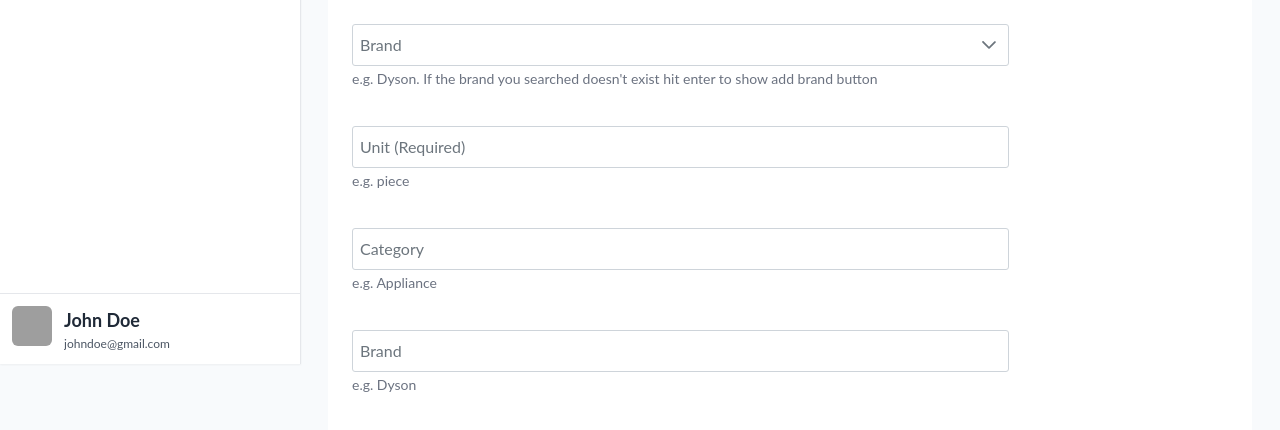
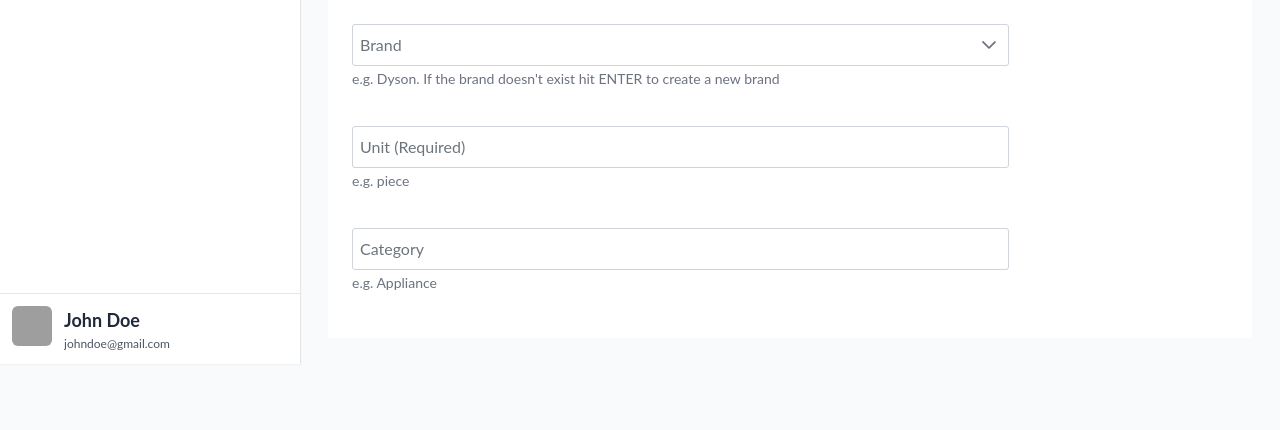
Before and after one commit to Bukolabs/gso-pwa, a React (Create React App) app: page /item/new in a window 1280 px wide. Shown: the part 436-866 px from the top of the page. After the commit the page ends 802 px from the top, so only its background shows below. Built offline with nearby package versions, Linux system fonts and the light colour scheme; no server answers; grey boxes are pictures that could not be loaded.

Commit message:
use hook for brand

```diff
--- /dev/null
+++ b/src/app/domain/item/new-item/form-item/brand.hook.ts
@@ -0,0 +1,43 @@
+import { CreateUtilsBrandDto } from "@api/api";
+import { useNotificationContext } from "@shared/ui/notification/notification.context";
+import { useState } from "react";
+
+export const useBrandFormHook = (
+  onAddBrand: (brand: CreateUtilsBrandDto) => void
+) => {
+  const { showWarning } = useNotificationContext();
+  const [brandSidebar, setBrandSidebar] = useState(false);
+  const [brandFilter, setBrandFilter] = useState("");
+  const [newBrand, setNewBrand] = useState<CreateUtilsBrandDto>({
+    name: "",
+    description: "",
+  });
+  const handleBrandFilterInput = (event: any) => {
+    if (event.key === "Enter") {
+      setNewBrand({
+        name: brandFilter,
+        description: "",
+      });
+      setBrandSidebar(true);
+    }
+  };
+  const handleAddBrand = () => {
+    if (!newBrand.name) {
+      showWarning("Please fill in brand details");
+      return;
+    }
+    onAddBrand(newBrand);
+    setBrandSidebar(false);
+  };
+
+  return {
+    brandSidebar,
+    brandFilter,
+    newBrand,
+    setBrandSidebar,
+    setBrandFilter,
+    setNewBrand,
+    handleBrandFilterInput,
+    handleAddBrand,
+  };
+};
--- a/src/app/domain/item/new-item/form-item/form-item.tsx
+++ b/src/app/domain/item/new-item/form-item/form-item.tsx
@@ -6,12 +6,11 @@ import InputTextareaControl from "@shared/ui/hook-form/input-textarea-control/in
 import { LabelValue } from "@shared/models/label-value.interface";
 import DropdownControl from "@shared/ui/hook-form/dropdown-control/dropdown-control";
 import { DropdownFilterEvent } from "primereact/dropdown";
-import { useState } from "react";
 import { Sidebar } from "primereact/sidebar";
 import { InputText } from "primereact/inputtext";
 import { CreateUtilsBrandDto } from "@api/api";
 import { Button } from "primereact/button";
-import { useNotificationContext } from "@shared/ui/notification/notification.context";
+import { useBrandFormHook } from "./brand.hook";
 
 export interface FormItemProps {
   brands: LabelValue[];
@@ -19,33 +18,17 @@ export interface FormItemProps {
 }
 
 export function FormItem({ brands, onAddBrand }: FormItemProps) {
-  const { showWarning } = useNotificationContext();
   const { control } = useFormContext<ItemFormSchema>();
 
-  const [brandSidebar, setBrandSidebar] = useState(false);
-  const [brandFilter, setBrandFilter] = useState("");
-  const [newBrand, setNewBrand] = useState<CreateUtilsBrandDto>({
-    name: "",
-    description: "",
-  });
-
-  const handleBrandFilterInput = (event: any) => {
-    if (event.key === "Enter") {
-      setNewBrand({
-        name: brandFilter,
-        description: "",
-      });
-      setBrandSidebar(true);
-    }
-  };
-  const handleAddBrand = () => {
-    if (!newBrand.name) {
-      showWarning("Please fill in brand details");
-      return;
-    }
-    onAddBrand(newBrand);
-    setBrandSidebar(false);
-  };
+  const {
+    brandSidebar,
+    newBrand,
+    setBrandSidebar,
+    setBrandFilter,
+    setNewBrand,
+    handleBrandFilterInput,
+    handleAddBrand,
+  } = useBrandFormHook(onAddBrand);
 
   return (
     <div className="form-item">
@@ -112,7 +95,7 @@ export function FormItem({ brands, onAddBrand }: FormItemProps) {
             containerClassName="mb-9"
             className="w-full md:w-3/4"
             placeholder="Enter your brand name"
-            hint="e.g. Dyson. If the brand you searched doesn't exist hit enter to show add brand button"
+            hint="e.g. Dyson. If the brand doesn't exist hit ENTER to create a new brand"
             filter
             onFilter={(e: DropdownFilterEvent) => setBrandFilter(e.filter)}
             onKeyDown={handleBrandFilterInput}
@@ -137,15 +120,6 @@ export function FormItem({ brands, onAddBrand }: FormItemProps) {
           placeholder="Enter your street address"
           hint="e.g. Appliance"
         />
-        <InputControl<ItemFormSchema>
-          control={control}
-          name="brand"
-          label="Brand"
-          containerClassName="mb-9"
-          className="w-full md:w-3/4"
-          placeholder="Enter your barangay"
-          hint="e.g. Dyson"
-        />
       </div>
     </div>
   );
--- a/src/app/domain/item/new-item/new-item.tsx
+++ b/src/app/domain/item/new-item/new-item.tsx
@@ -28,7 +28,10 @@ export function NewItem() {
   };
   const { mutate: addItem } = useAddItem(handleApiSuccess);
 
-  const { mutate: addBrand } = useAddBrand();
+  const handleAddBrandApiSuccess = () => {
+    showSuccess("New brand is added. Check and select the brand.");
+  };
+  const { mutate: addBrand } = useAddBrand(handleAddBrandApiSuccess);
   const { data: brands } = useGetBrand();
   const mappedBrands = (brands?.data || []).map(
     (item) =>
```
